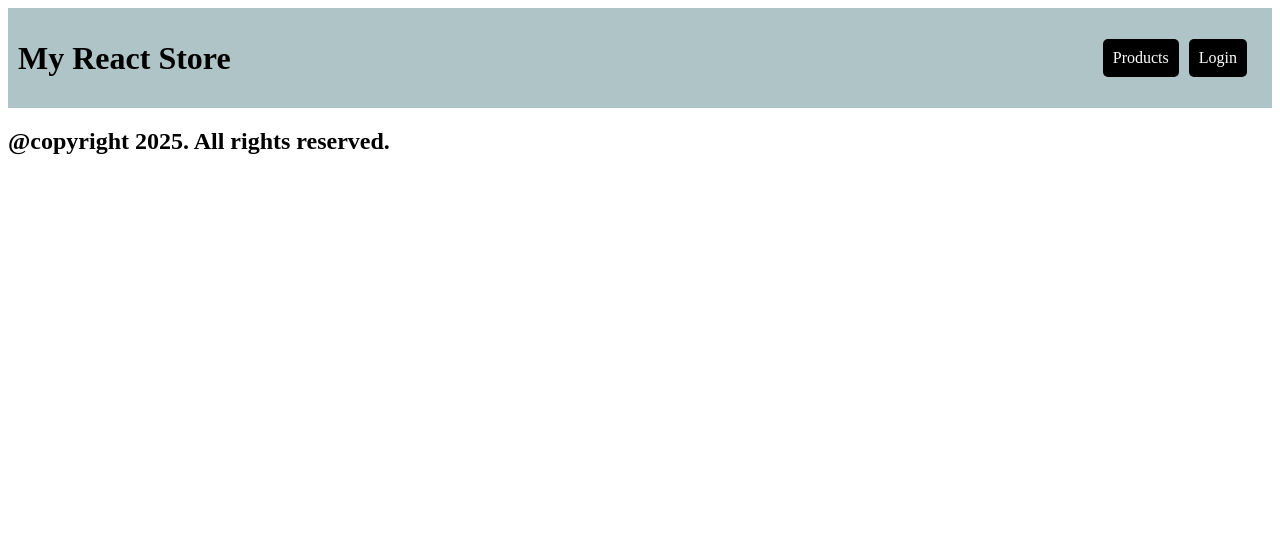
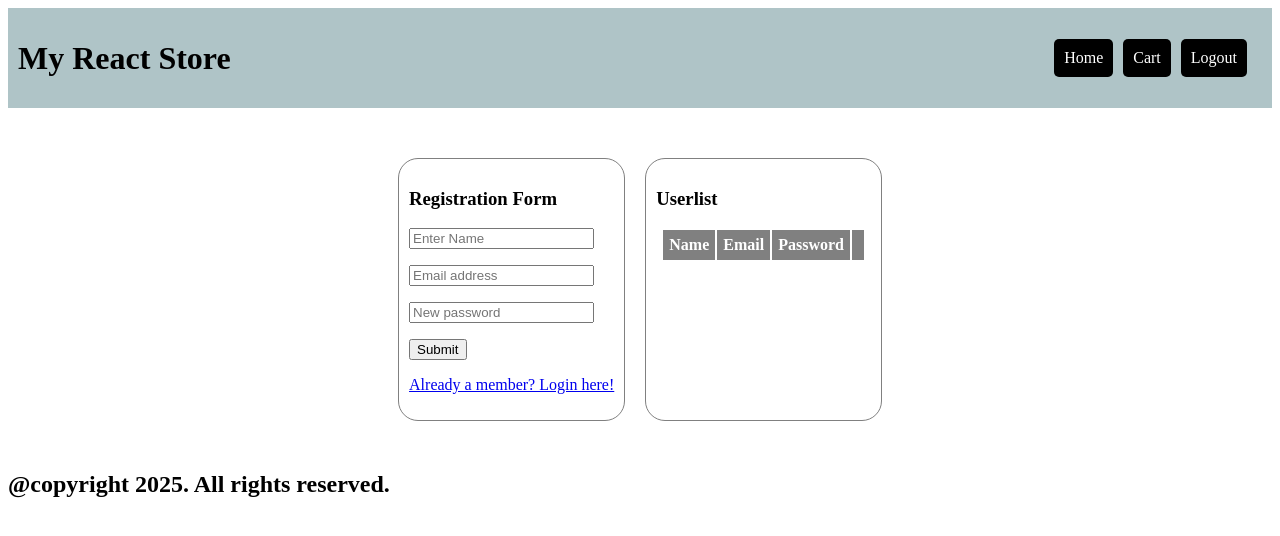
Before and after one commit to gaddisai/react-mystore-a, a React (Create React App) app: page /register in a window 1280 px wide. Shown: the top 536 px of the page. Built offline with nearby package versions, Linux system fonts and the light colour scheme.

Commit message:
changes done

```diff
--- a/src/App.js
+++ b/src/App.js
@@ -4,21 +4,30 @@ import { Login } from './components/Login';
 import { Products } from './components/Products';
 import {Header} from './components/Header';
 import { Footer } from './components/Footer';
+import { Register } from './components/Register';
 import { BrowserRouter,Route,Routes } from 'react-router-dom';
-export{App};
+import { createContext,useState } from "react";
+export const appContext = createContext();
 
 function App() {
+  const [users, setUsers] = useState([]);
+  const [user, setUser] = useState({});
   return (
     <div>
       <BrowserRouter>
+      <appContext.Provider value={{ users, setUsers, user, setUser }}>
         <Header/>
         <Routes>
           <Route index element={<Products/>}/>
           <Route path="/products" element={<Products/>}/>
           <Route path="/login" element={<Login/>}/>
+          <Route path="/register" element={<Register />} />
+          <Route path="/login" element={<Login />}></Route>
         </Routes>
         <Footer/>
+      </appContext.Provider>
       </BrowserRouter>
     </div>
   );
 }
+export{App};
--- a/src/components/Header.jsx
+++ b/src/components/Header.jsx
@@ -1,17 +1,23 @@
 import './Header.css';
 import { Link } from 'react-router-dom';
-export {Header}
-
+import { useContext } from 'react';
+import { appContext } from '../App';
 function Header() {
+  const { user,setUser } = useContext(appContext);
   return (
     <div className="App_Header_Row">
       <h1>My React Store</h1>
       <div >
         <ul className="App_Header_Right">
-          <li className='headerBox'><Link className='headerColor' to="products">Products</Link></li>
-          <li className='headerBox'><Link className='headerColor' to="login">Login</Link></li>
+          <li className='headerBox'><Link className='headerColor' to="products">Home</Link></li>
+          <li className='headerBox'><Link className='headerColor' to="cart">Cart</Link></li>
+          {user.name===""?
+          <li className='headerBox'><Link className='headerColor' to="login">Login</Link></li>:
+          <li className='headerBox'><Link className='headerColor' to="login" onClick={()=>setUser({name:"",email:"",password:""})}>Logout</Link></li>
+          }
         </ul>
       </div>
     </div>
   );
 }
+export {Header}
--- a/src/components/Login.jsx
+++ b/src/components/Login.jsx
@@ -1,9 +1,16 @@
 import React from 'react';
-export {Login}
+import { Link } from 'react-router-dom';
 function Login() {
   return (
-    <div className=''>
-      <h1>Login</h1>
-    </div>
+    <>
+      <div>
+        <h3>Login Form</h3>
+        <p><input type="text" placeholder='Email address'></input></p>
+        <p><input type="password" placeholder='Password'></input></p>
+        <p><button>Log In</button></p>
+        <p><Link to="/register">Create Account</Link></p>
+      </div>
+    </>
   );
 }
+export {Login}
--- a/src/components/Products.jsx
+++ b/src/components/Products.jsx
@@ -1,23 +1,29 @@
 import './Products.css';
-export{Products}
-function Products(){
+import { useContext } from 'react';
+import { appContext } from '../App';
+
+function Products() {
+    const { user }= useContext(appContext);
     const products = [
-        {id: 1, name: 'Product 1', price: 100},
-        {id: 2, name: 'Product 2', price: 200},
-        {id: 3, name: 'Product 3', price: 300},
-        {id: 4, name: 'Product 4', price: 400},
-        {id: 5, name: 'Product 5', price: 400},
-        {id: 6, name: 'Product 6', price: 400},
+        { id: 1, name: 'Product 1', price: 100 },
+        { id: 2, name: 'Product 2', price: 200 },
+        { id: 3, name: 'Product 3', price: 300 },
+        { id: 4, name: 'Product 4', price: 400 },
+        { id: 5, name: 'Product 5', price: 400 },
+        { id: 6, name: 'Product 6', price: 400 },
     ];
+
     return (
         <div className="App_Products_Container">
-        <div className='App_Products_Row'>
+            <h2>Welcome {user.name}</h2>
+            <div className="App_Products_Row">
                 {
-                products.map((value,index)=>(
-                    <div key={value.id} className='App_Products_Box'>
+                    products.map((value, index) => (
+                        <div key={value.id} className="App_Products_Box">
                             <h3>{value.name}</h3>
-                        <br/>
+                            <br />
                             <p>Price: {value.price}</p>
+                            <button>Add to Cart</button>
                         </div>
                     ))
                 }
@@ -25,3 +31,5 @@ function Products(){
         </div>
     );
 }
+
+export { Products };
--- /dev/null
+++ b/src/components/Register.css
@@ -0,0 +1,30 @@
+.App-Register-Row{
+    display: flex;
+    justify-content: center;
+    margin: 20px;
+    padding: 20px;
+}
+.App-Register-Box{
+    margin: 10px;
+    padding: 10px;
+    border: 1px solid gray;
+    border-radius: 20px;
+}
+
+.App-Register-Table{
+    /* border: 1px solid gray; */
+    margin: 5px;
+}
+.App-Register-Table td{
+    border: 1px solid gray;
+    padding: 5px;
+    margin:0px;
+}
+
+.App-Register-Table th{
+    border: 1px solid gray;
+    padding: 5px;
+    margin:0px;
+    background-color: gray;
+    color: white;
+}
--- a/src/components/Register.jsx
+++ b/src/components/Register.jsx
@@ -1,7 +1,88 @@
-import React from 'react'
-
-export default function Register() {
+import React from "react";
+import { Link } from "react-router-dom";
+import { useState, useRef, useContext } from "react";
+import { appContext } from "../App";
+import { useNavigate } from "react-router-dom";
+import "./Register.css";
+function Register() {
+  const { users, setUsers, user, setUser } = useContext(appContext);
+  const [msg, setMsg] = useState();
+  const msgRef = useRef();
+  const navigate = useNavigate();
+  const handleSubmit = () => {
+    const found = users.find((value) => value.email === user.email);
+    if (found) {
+      setMsg("User already exists");
+      msgRef.current.style.color = "red";
+    } else {
+      setMsg();
+      setUsers([...users, user]);
+    }
+    navigate('/')
+  };
+  const handleDelete = (email) => {
+    setUsers(users.filter((value) => value.email !== email));
+  };
   return (
-    <div>Register</div>
-  )
+    <div className="App-Register-Row">
+      <div className="App-Register-Box">
+        <h3>Registration Form</h3>
+        <p ref={msgRef}>{msg}</p>
+        <p>
+          <input
+            type="text"
+            value={user.name}
+            placeholder="Enter Name"
+            onChange={(e) => setUser({ ...user, name: e.target.value })}
+          ></input>
+        </p>
+        <p>
+          <input
+            type="text"
+            value={user.email}
+            placeholder="Email address"
+            onChange={(e) => setUser({ ...user, email: e.target.value })}
+          ></input>
+        </p>
+        <p>
+          <input
+            type="password"
+            value={user.password}
+            placeholder="New password"
+            onChange={(e) => setUser({ ...user, password: e.target.value })}
+          ></input>
+        </p>
+        <p>
+          <button onClick={handleSubmit}>Submit</button>
+        </p>
+        <p>
+          <Link to="../login">Already a member? Login here!</Link>
+        </p>
+      </div>
+      <div className="App-Register-Box">
+        <h3>Userlist</h3>
+        <table className="App-Register-Table">
+          <tr>
+            <th>Name</th>
+            <th>Email</th>
+            <th>Password</th>
+            <th></th>
+          </tr>
+          {users.map((value, index) => (
+            <tr key={index}>
+              <td>{value.name}</td>
+              <td>{value.email}</td>
+              <td>{value.password}</td>
+              <td>
+                <button onClick={() => handleDelete(value.email)}>
+                  Delete
+                </button>
+              </td>
+            </tr>
+          ))}
+        </table>
+      </div>
+    </div>
+  );
 }
+export { Register };
```
Also changed, not shown: src/components/Login.css (added). Lines whose indentation alone changed are shown as unchanged.
